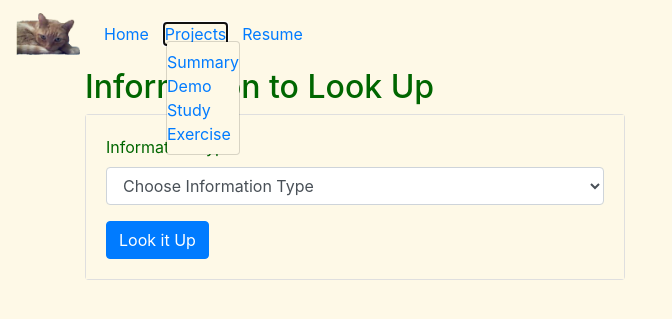
After one commit to lizschley/number_six, a Django app: page /projects/study/lookup in a window 1280 px wide, after a click on "Projects". The commit adds this page. Shown: the top 319 px of the page, without its empty margins (0-672 px from the left). Run offline with Django 3.2, Linux system fonts and the light colour scheme; style sheets or scripts are compiled from the project's sources; some libraries are stand-ins or nearby versions.

Commit message:
Get form to display still doesn't do anything

```diff
--- a/projects/forms/paragraphs.py
+++ b/projects/forms/paragraphs.py
@@ -9,4 +9,4 @@ INFORMATION_TYPES = (
 
 
 class ParagraphLookupForm(forms.Form):
-    information_type = forms.ChoiceField(label='Information Type', choices=INFORMATION_TYPES)
+    information_type = forms.ChoiceField(label='Information Type:', choices=INFORMATION_TYPES)
--- a/projects/templates/projects/all_projects.html
+++ b/projects/templates/projects/all_projects.html
@@ -13,7 +13,7 @@
                 <div class="card-body">
                     <h5 class="card-title">{{ project.title }}</h5>
                     <p class="card-text">{{ project.description }}</p>
-                    <a href="{% url 'projects:detail' project.slug %}" class="btn btn-primary">Get Started</a>
+                    <a href="{% url 'projects:detail' project.slug %}" class="btn btn-primary">About Project</a>
                  </div>
             </div>
         </div>
--- a/projects/templates/projects/demo.html
+++ b/projects/templates/projects/demo.html
@@ -4,7 +4,7 @@
 
 {% block content %}
 
-<h1>{{ project.title }}</h1>
+<h1>About {{ project.title }}</h1>
 <div class="demo">
   <h3>Paragraph Display from JSON file</h3>
   <p>
--- a/projects/templates/projects/exercise.html
+++ b/projects/templates/projects/exercise.html
@@ -4,6 +4,6 @@
 
 {% block content %}
 
-    <h1>{{ project.title }} Landing Page</h1>
+    <h1>About {{ project.title }}</h1>
 
 {% endblock %}
--- /dev/null
+++ b/projects/templates/projects/study_lookup.html
@@ -0,0 +1,21 @@
+{% extends 'base.html'%}
+
+{% load static %}
+
+{% load crispy_forms_tags %}
+
+{% block content %}
+  <h2>Information to Look Up</h2>
+  <div class="row study_lookup">
+    <div class="col-6">
+      <div class="card">
+        <div class="card-body">
+          <form method="get">
+            {{ form|crispy }}
+            <button type="submit" class="btn btn-primary">Look it Up</button>
+          </form>
+        </div>
+      </div>
+    </div>
+  </div>
+{% endblock %}
--- a/projects/urls.py
+++ b/projects/urls.py
@@ -1,6 +1,7 @@
 from django.urls import path
 from projects.views.projects import ProjectDetailView
 from projects.views.demo import DemoParagraphView
+from projects.views.study import StudyLookupView
 from projects.views import projects
 
 app_name = 'projects'
@@ -8,9 +9,10 @@ app_name = 'projects'
 urlpatterns = [
     path('', projects.all_projects, name='all_projects'),
     path('<slug:slug>', ProjectDetailView.as_view(), name='detail'),
-    path('demo', ProjectDetailView.as_view(), name='demo_landing_page'),
-    path('study', ProjectDetailView.as_view(), name='study_landing_page'),
-    path('exercise', ProjectDetailView.as_view(), name='exercise_landing_page'),
+    path('demo', ProjectDetailView.as_view(), name='about_demo'),
+    path('study', ProjectDetailView.as_view(), name='about_study'),
+    path('exercise', ProjectDetailView.as_view(), name='about_exercise'),
+    path('study/lookup', StudyLookupView.as_view(), name='study_lookup'),
     path('demo/paragraphs', DemoParagraphView.as_view(), name='demo_paragraphs'),
     path('study/paragraphs', DemoParagraphView.as_view(), name='study_paragraphs'),
 ]
--- a/projects/views/study.py
+++ b/projects/views/study.py
@@ -1,5 +1,7 @@
 from django.views.generic import TemplateView
+from django.views.generic.edit import FormView
 import utilities.paragraph_helpers as ph
+from projects.forms.paragraphs import ParagraphLookupForm
 
 DEMO_PARAGRAPH_JSON = 'data/demo/urban_coyotes.json'
 
@@ -15,3 +17,14 @@ class StudyParagraphView(TemplateView):
         paragraphs = ph.paragraph_list_from_json(DEMO_PARAGRAPH_JSON)
         context = ph.context_for_paragraphs(context, paragraphs)
         return context
+
+
+class StudyLookupView(FormView):
+    template_name = 'projects/study_lookup.html'
+    form_class = ParagraphLookupForm
+    success_url = 'study/paragraphs'
+
+    def form_valid(self, form):
+        # This method is called when valid form data has been POSTed.
+        # It should return an HttpResponse.
+        return super().form_valid(form)
--- a/static/theme.scss
+++ b/static/theme.scss
@@ -40,4 +40,13 @@ body {
         }
     }
   }
+
+  .study_lookup {
+    .card-body {
+        background-color: $bgcolor;
+        .asteriskField {
+            display: none;
+        }
+    }
+  }
 }
--- a/templates/base.html
+++ b/templates/base.html
@@ -25,9 +25,9 @@
             <a href="#" class="nav-item navlink" data-toggle="dropdown" aria-haspopup="true" aria-expanded="true">Projects</a>
             <ul class="dropdown-menu">
                 <li><a href="{% url 'projects:all_projects' %}">Summary</a></li>
-                <li><a href="{% url 'projects:demo_landing_page' %}">Demo</a></li>
-                <li><a href="{% url 'projects:study_landing_page' %}">Study</a></li>
-                <li><a href="{% url 'projects:exercise_landing_page' %}">Exercise</a></li>
+                <li><a href="{% url 'projects:about_demo' %}">Demo</a></li>
+                <li><a href="{% url 'projects:about_study' %}">Study</a></li>
+                <li><a href="{% url 'projects:about_exercise' %}">Exercise</a></li>
             </ul>
         </li>
         <li class="nav-item">
```
Also changed, not shown: projects/templates/projects/study.html (+16 -1 lines).
